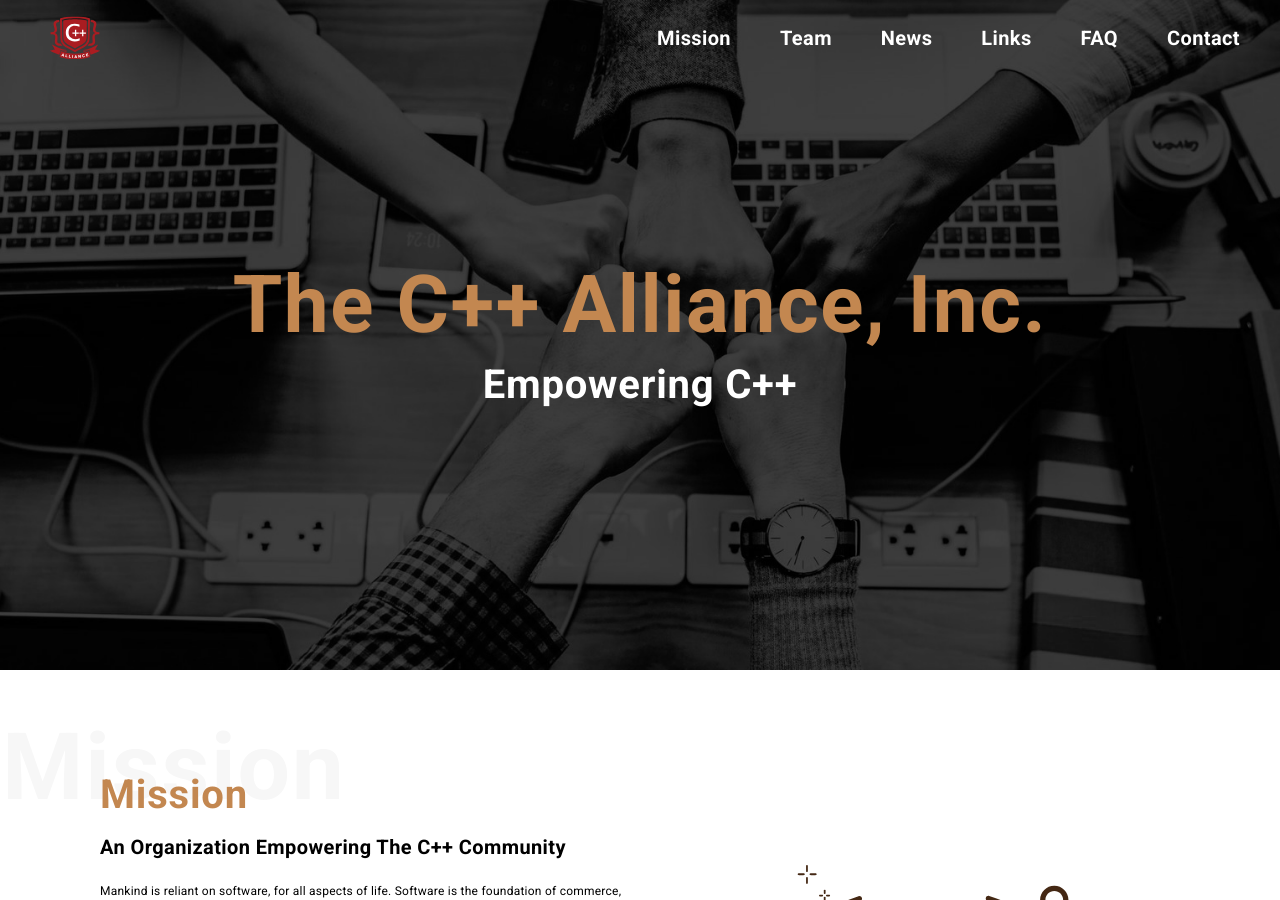
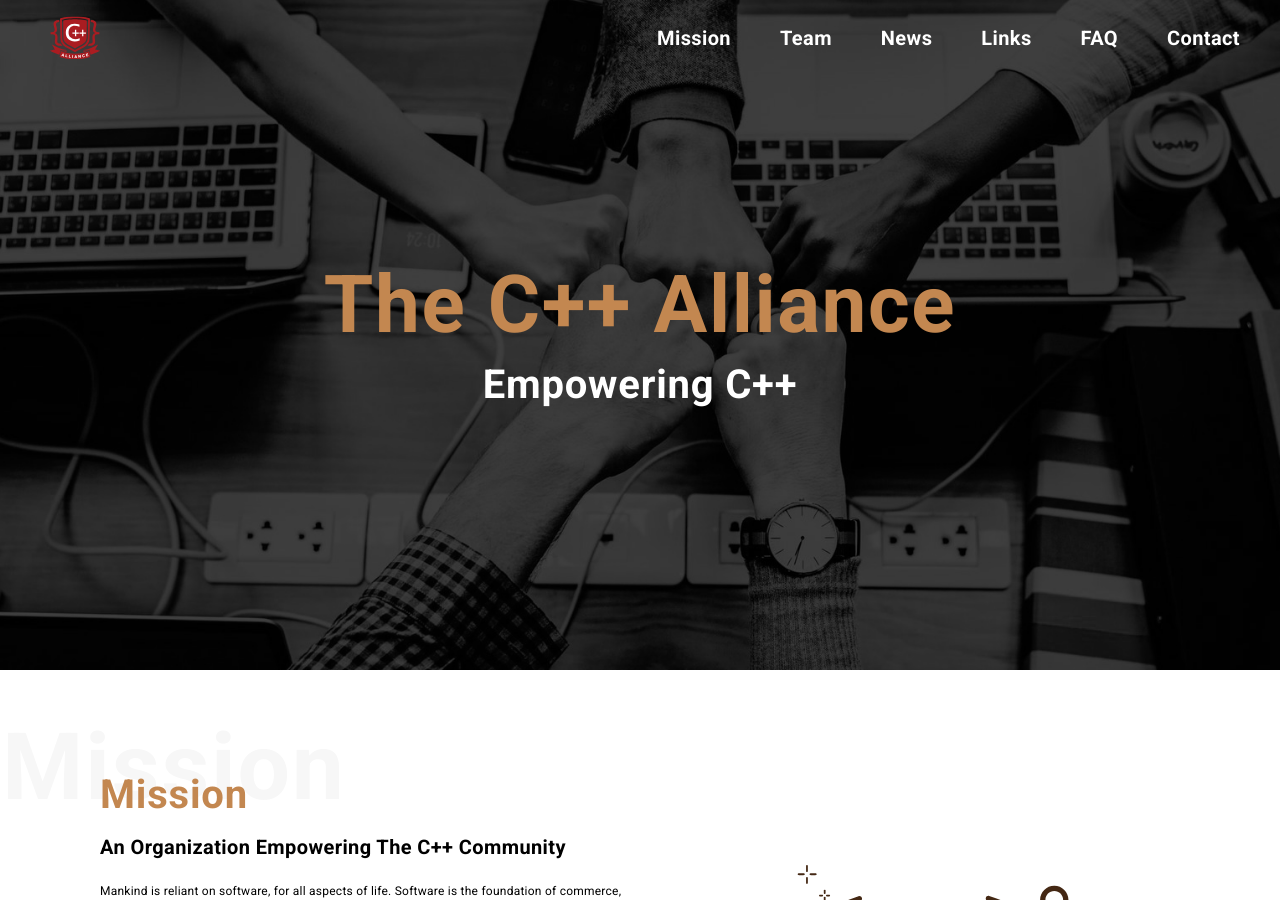
Before and after one commit to AlchemyInteractive/cpp-alliance, a Jekyll site: the page built from index.html, in a window 1280 px wide and 900 px high. Built offline with Jekyll 4.4.1, drawn with Linux system fonts in a browser that asks for light colours.

Commit message:
ensures header always says same thing between mobile and desktop. removes unused code

```diff
--- a/_includes/top-title.html
+++ b/_includes/top-title.html
@@ -1,7 +1,6 @@
-<section class='hero' style='background-image: url({{ site.baseurl }}{{include.backgroundImage}})'>
+<section class='hero' style='background-image: url({{ site.baseurl }}/images/homepage-hero-bg.png)'>
   <div class='titles'>
-    <h1 class='text-xxl main-header mobile-only'>{{ include.mobileHeader }}</h1>
-    <h1 class='text-xxl main-header desktop-only'>{{ include.header }}</h1>
+    <h1 class='text-xxl main-header'>{{ include.header }}</h1>
     <h2 class='text-xl sub-header'>{{ include.subheader }}</h2>
   </div>
 </section>
--- a/index.html
+++ b/index.html
@@ -4,7 +4,7 @@
 nav-class: transparent
 ---
 
-{% include top-title.html header="The C++ Alliance, Inc." mobileHeader="The C++ Alliance" subheader='Empowering C++' backgroundImage='/images/homepage-hero-bg.png' %}
+{% include top-title.html header="The C++ Alliance" subheader='Empowering C++' %}
 
 <div class='content'>
   <!-- Mission section-->
--- a/slack/index.html
+++ b/slack/index.html
@@ -2,7 +2,7 @@
 layout: default
 title: C++ Language Slack Workspace
 ---
-{% include top-title.html header="Community" mobileHeader="Community" subheader="" backgroundImage='/images/homepage-hero-bg.png' %}
+{% include top-title.html header="Community" subheader="" %}
 
 <div class='content slack'>
 
```
